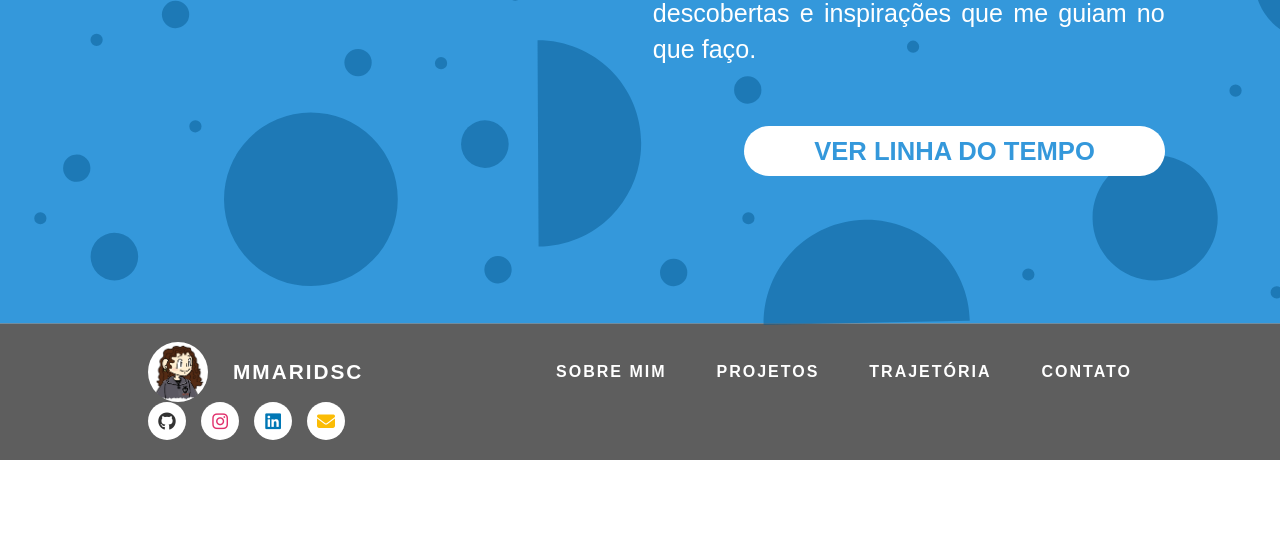
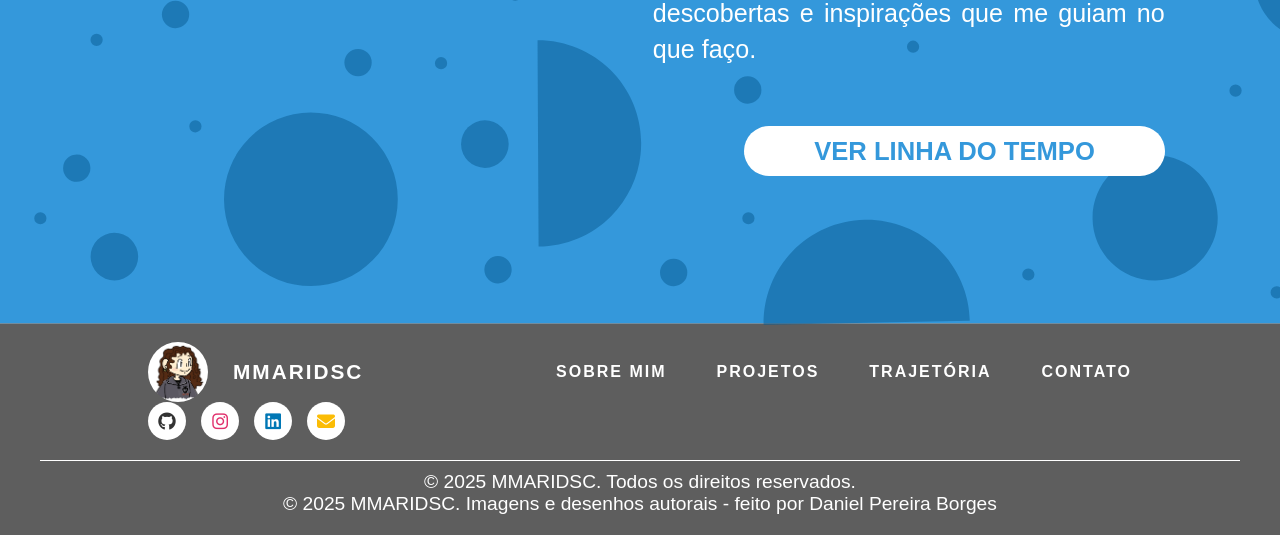
Before and after one commit to mmarianadsc/portfolio, a plain HTML site: page index.html in a window 1280 px wide. Shown: the part 2132-2667 px from the top of the page. Before the commit the page ends 2592 px from the top, so only its background shows below. Drawn offline with Linux system fonts and the light colour scheme; a web font is replaced by a local one.

Commit message:
Update index.html

```diff
--- a/index.html
+++ b/index.html
@@ -73,10 +73,17 @@
                         <a href="#" target="_blank" class="social linkedin"><i class="fab fa-linkedin"></i></a>
                         <a href="mailto:mmarianadsc@gmail.com" class="social email"><i class="fas fa-envelope"></i></a>
                     </div>
+
+                </div>
+
+                <div class="footer-bottom">
+                    <p class="text-footer">© 2025 MMARIDSC. Todos os direitos reservados.</p>
+                    <p class="text-footer">© 2025 MMARIDSC. Imagens e desenhos autorais - feito por Daniel Pereira Borges</p>
                 </div>
             </footer>
 
+
+
     </main>
 </body>
-
 </html>
```
